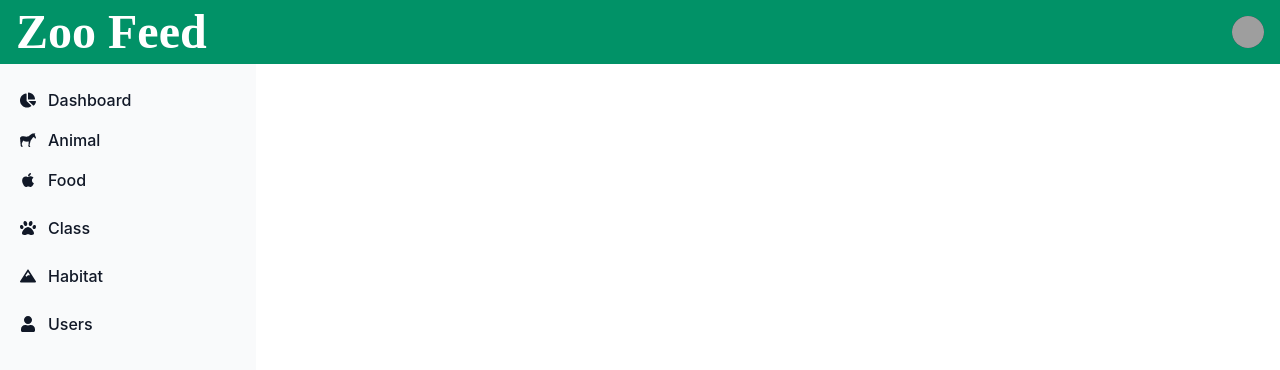
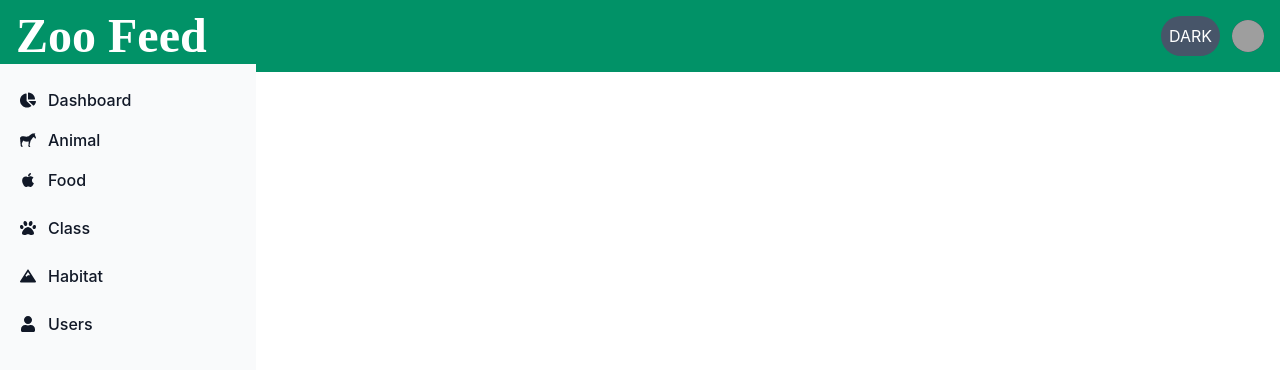
Before and after one commit to mverro/zoofeed-CMS, a React (Create React App) app in the folder client/: page / in a window 1280 px wide. Shown: the top 370 px of the page. Built offline with nearby package versions, Linux system fonts and the light colour scheme; grey boxes are pictures that could not be loaded.

Commit message:
add dark mode

```diff
--- a/client/public/index.html
+++ b/client/public/index.html
@@ -25,7 +25,7 @@
   <title>Zoo Feed</title>
 </head>
 
-<body>
+<body className="dark">
   <noscript>You need to enable JavaScript to run this app.</noscript>
   <div id="root"></div>
   <!--
--- a/client/src/components/NavBar.js
+++ b/client/src/components/NavBar.js
@@ -1,9 +1,31 @@
-import React, { useState, useRef } from 'react'
+import React, { useState, useRef, useEffect } from 'react'
 
 const NavBar = () => {
     const [open, setOpen] = useState(false);
+    const [theme, setTheme] = useState("light")
     const menuRef = useRef();
     const imgRef = useRef();
+
+    useEffect(() => {
+        if (window.matchMedia('(prefers-color-scheme: dark)').matches) {
+            setTheme('dark');
+        } else {
+            setTheme('light');
+        }
+    }, [])
+
+    useEffect(() => {
+        if (theme === "dark") {
+            document.documentElement.classList.add("dark");
+        } else {
+            document.documentElement.classList.remove("dark");
+        }
+    }, [theme])
+
+    const handleThemeSwitch = () => {
+        setTheme(theme === "dark" ? "light" : "dark");
+    }
+
 
     window.addEventListener('click', (e) => {
         if (e.target !== menuRef.current && e.target !== imgRef.current) {
@@ -17,6 +39,9 @@ const NavBar = () => {
                 <div className="max-w-screen-xl flex flex-wrap items-center justify-between mx-auto p-4">
                     <span className="self-center text-2xl font-semibold whitespace-nowrap dark:text-white" style={{ fontFamily: "Zoo", fontSize: "3rem", color: "white" }}>Zoo Feed</span>
                     <div className="flex items-center md:order-2">
+                        <div onClick={handleThemeSwitch} className='bg-slate-600 rounded-full p-2 cursor-pointer mr-3'>
+                            <p className='text-white'>DARK</p>
+                        </div>
                         <button type="button" className="flex mr-3 text-sm bg-gray-800 rounded-full md:mr-0 focus:ring-4 focus:ring-gray-300 dark:focus:ring-gray-600" id="user-menu-button" aria-expanded="false" data-dropdown-toggle="user-dropdown" data-dropdown-placement="bottom">
                             <span className="sr-only">Open user menu</span>
                             <img
--- a/client/tailwind.config.js
+++ b/client/tailwind.config.js
@@ -3,6 +3,7 @@ module.exports = {
   content: [
     "./src/**/*.{js,jsx,ts,tsx}",
   ],
+  darkMode: "class",
   theme: {
     extend: {},
   },
```
